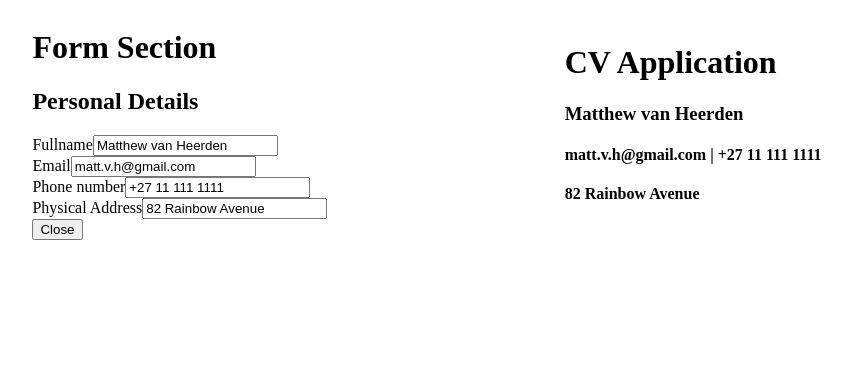
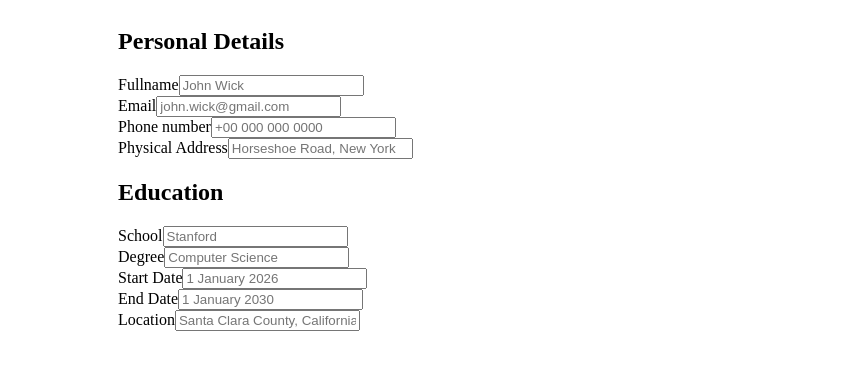
Before and after one commit to Matt152342/OdinCVApplication, a React (Vite) app: page / in a window 1280 px wide. Shown: the top 370 px of the page, without its empty margins (213-1065 px from the left). Built offline with nearby package versions, Linux system fonts and the light colour scheme.

Commit message:
Created education form that updates form class when formHeader is clicked

```diff
--- a/src/App.jsx
+++ b/src/App.jsx
@@ -1,21 +1,38 @@
 import { useState } from 'react'
 import PersonalForm from './components/personal-info/personalForm.jsx';
 import PersonalDetails from './components/personal-info/personalDetails.jsx';
-import exampleInfo from './exampleInfo.jsx';
+import EducationForm from './components/education/educationForm.jsx';
 import './App.css'
 
 function App() {
-  const [personalInfo, setPersonalInfo] = useState(exampleInfo.personalInfo);
+  const [personalInfo, setPersonalInfo] = useState({
+    address: '',
+    email: '',
+    fullname: '',
+    phoneNumber: ''
+  });
+
+  const [educationInfo, setEducationInfo] = useState({
+    schoolName: '',
+    degree: '',
+    startDate: '',
+    endDate: '',
+    location: '',
+  })
 
   function handlePersonalInfoChange (e) {
     const { key } = e.target.dataset;
     setPersonalInfo({...personalInfo, [key]: e.target.value});
   }
 
+  function handleEducationInfoChange (e) {
+    const { key } = e.target.dataset;
+    setEducationInfo({...educationInfo, [key]: e.target.value})
+  }
+
   return (
     <>
       <div className="formSection">
-        <h1>Form Section</h1>
         <PersonalForm
           address={personalInfo.address}
           email={personalInfo.email}
@@ -23,10 +40,18 @@ function App() {
           phoneNumber={personalInfo.phoneNumber}
           onChange={handlePersonalInfoChange}
         />
+
+        <EducationForm
+          schoolName={educationInfo.schoolName}
+          degree={educationInfo.degree}
+          startDate={educationInfo.startDate}
+          endDate={educationInfo.endDate}
+          location={educationInfo.location}
+          onChange={handleEducationInfoChange}
+        />
       </div>
 
       <div className="cvSection">
-        <h1>CV Application</h1>
         <PersonalDetails
           address={personalInfo.address}
           email={personalInfo.email}
--- /dev/null
+++ b/src/components/education/educationForm.jsx
@@ -0,0 +1,69 @@
+import { useState } from "react";
+import InputGroup from "../inputGroup";
+
+function EducationForm ({schoolName, degree, startDate, endDate, location, onChange}) {
+    const [isOpen, setisOpen] = useState(true);
+
+    return (
+        <div className="formContainer">
+            <div className="formHeader" onClick={() => setisOpen(!isOpen)}>
+                <h2>Education</h2>
+            </div>
+
+            <form action="" className={`educationForm ${isOpen ? 'active' : 'closed'}`}>
+                <InputGroup
+                    id="schoolName"
+                    type="text"
+                    placeholder="Stanford"
+                    value={schoolName}
+                    dataKey="schoolName"
+                    labelText="School"
+                    onChange={onChange}
+                />
+                <InputGroup
+                    id="degree"
+                    type="text"
+                    placeholder="Computer Science"
+                    value={degree}
+                    dataKey="degree"
+                    labelText="Degree"
+                    onChange={onChange}
+                />
+
+                <div className="dateGroup">
+                    <InputGroup
+                        id="startDate"
+                        type="text"
+                        placeholder="1 January 2026"
+                        value={startDate}
+                        dataKey="startDate"
+                        labelText="Start Date"
+                        onChange={onChange}
+                    />
+                    <InputGroup
+                        id="endDate"
+                        type="text"
+                        placeholder="1 January 2030"
+                        value={endDate}
+                        dataKey="endDate"
+                        labelText="End Date"
+                        onChange={onChange}
+                    />
+                </div>
+
+                <InputGroup
+                    id="location"
+                    type="text"
+                    placeholder="Santa Clara County, California"
+                    value={location}
+                    dataKey="location"
+                    labelText="Location"
+                    onChange={onChange}
+                />
+            </form>
+
+        </div>
+    )
+}
+
+export default EducationForm;
--- a/src/components/personal-info/personalDetails.jsx
+++ b/src/components/personal-info/personalDetails.jsx
@@ -3,9 +3,8 @@ function PersonalDetails ({address, email, fullname, phoneNumber}) {
 
     return (
         <div className="personalDetails">
-            <h3>{fullname}</h3>
-            <h4>{email} | {phoneNumber}</h4>
-            <h4>{address}</h4>
+            <h1>{fullname}</h1>
+            <h3>{email} {phoneNumber} {address}</h3>
         </div>
     )
 }
--- a/src/components/personal-info/personalForm.jsx
+++ b/src/components/personal-info/personalForm.jsx
@@ -2,10 +2,9 @@ import { useState } from "react";
 import InputGroup  from "../inputGroup";
 
 function PersonalForm ({address, email, fullname, phoneNumber, onChange}) {
-    const [isOpen, setIsOpen] = useState(true);
 
     return (
-        <div className="formSectionContainer">
+        <div className="formContainer">
             <div className="formHeader">
                 <h2>Personal Details</h2>
             </div>
@@ -48,10 +47,6 @@ function PersonalForm ({address, email, fullname, phoneNumber, onChange}) {
                     onChange={onChange}
                 />
             </form>
-
-            <div>
-                <button onClick={() => setIsOpen(!isOpen)}>{isOpen ? "Close" : "Open"}</button>
-            </div>
         </div>
     )
 }
--- a/src/exampleInfo.jsx
+++ /dev/null
@@ -1,10 +0,0 @@
-const exampleInfo = {
-    personalInfo: {
-        fullname: "Matthew van Heerden",
-        email: "matt.v.h@gmail.com",
-        phoneNumber: "+27 11 111 1111",
-        address: "82 Rainbow Avenue"
-    }
-}
-
-export default exampleInfo;
```
